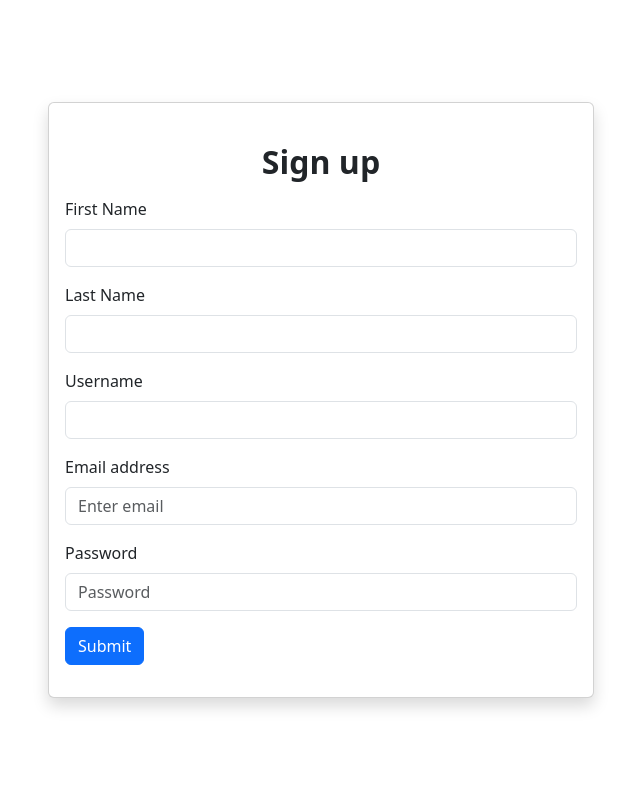
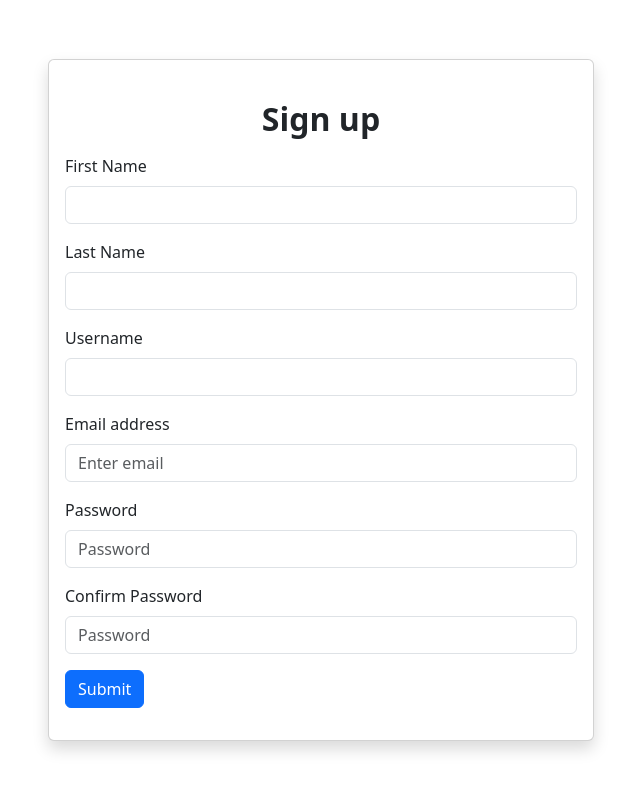
Before and after one commit to adrianabenedetti/whishgram_frontend, a React (Create React App) app: page /Signup in a window 1280 px wide. Shown: the top 790 px of the page, without its empty margins (319-959 px from the left). Built offline with nearby package versions, Linux system fonts and the light colour scheme.

Commit message:
signUpValidationPassword

```diff
--- a/package.json
+++ b/package.json
@@ -9,6 +9,7 @@
     "bootstrap": "^5.3.0",
     "bootstrap-icons": "^1.10.5",
     "dotenv": "^16.3.1",
+    "framer-motion": "^10.12.21",
     "jwt-decode": "^3.1.2",
     "react": "^18.2.0",
     "react-bootstrap": "^2.8.0",
--- a/src/App.css
+++ b/src/App.css
@@ -2,37 +2,8 @@
   text-align: center;
 }
 
-.App-logo {
-  height: 40vmin;
-  pointer-events: none;
+*{
+  margin: 0;
+  padding: 0;
+  box-sizing: border-box;
 }
-
-@media (prefers-reduced-motion: no-preference) {
-  .App-logo {
-    animation: App-logo-spin infinite 20s linear;
-  }
-}
-
-.App-header {
-  background-color: #282c34;
-  min-height: 100vh;
-  display: flex;
-  flex-direction: column;
-  align-items: center;
-  justify-content: center;
-  font-size: calc(10px + 2vmin);
-  color: white;
-}
-
-.App-link {
-  color: #61dafb;
-}
-
-@keyframes App-logo-spin {
-  from {
-    transform: rotate(0deg);
-  }
-  to {
-    transform: rotate(360deg);
-  }
-}
--- a/src/App.js
+++ b/src/App.js
@@ -4,6 +4,7 @@ import Home from './pages/Home';
 import SignUp from './pages/SignUp';
 import Login from './pages/Login';
 import Dashboard from './pages/Dashboard';
+import Products from './pages/Products';
 
 
 function App() {
@@ -14,6 +15,7 @@ function App() {
         <Route path="/Signup" element={<SignUp />} />
         <Route path='/Login' element={<Login />} />
         <Route path='/Dashboard' element={<Dashboard />} />
+        <Route path='/Products' element={<Products />} />
       </Routes>
     </BrowserRouter>
   );
--- a/src/pages/Login.js
+++ b/src/pages/Login.js
@@ -2,6 +2,7 @@ import React from 'react'
 import { Col, Button, Row, Container, Card, Form } from "react-bootstrap";
 import { Link, useNavigate } from 'react-router-dom';
 import { useState } from 'react';
+import {motion} from 'framer-motion';
 
 const Login = () => {
     const initialStateData = {
@@ -76,17 +77,17 @@ const Login = () => {
                     className="mb-3"
                     controlId="formBasicCheckbox"
                   ></Form.Group>
-                  <div className="d-grid">
+                  <motion.div className="d-grid" whileHover={{scale:1.1}} whileTap={{scale:0.9}}>
                     <Button variant="primary" type="submit">
                       Login
                     </Button>
-                  </div>
+                  </motion.div>
                 </Form>
                 <div className="mt-3">
                   <p className="mb-0  text-center">
                     Don't have an account?{" "}
                     <Link to="/SignUp">
-                      <span className="text-primary fw-bold">Sign Up</span>
+                      <motion.span className="text-primary fw-bold" whileHover={{scale:1.1}} whileTap={{scale:0.9}}>Sign Up</motion.span>
                     </Link>
                   </p>
                 </div>
--- /dev/null
+++ b/src/pages/Products.js
@@ -0,0 +1,10 @@
+import React from 'react'
+
+const Products = () => {
+
+  return (
+    <div>Products</div>
+  )
+}
+
+export default Products
--- a/src/pages/SignUp.js
+++ b/src/pages/SignUp.js
@@ -10,8 +10,8 @@ const SignUp = () => {
     userName: "",
     email: "",
     password: "",
+    confirmPassword:""
   });
-  console.log(formData);
 
   const handleChange = (e) => {
     setFormData((prev) => ({
@@ -20,8 +20,16 @@ const SignUp = () => {
     }));
   };
 
+  const checkPassword = () => {
+    if(formData.password === formData.confirmPassword) {
+      return true
+    }
+    return false
+
+  }
   const handleSubmit = async (e) => {
     e.preventDefault();
+    if (checkPassword()) {
       try {
         const req = await fetch("http://localhost:5050/users/new", {
           method: "POST",
@@ -39,6 +47,9 @@ const SignUp = () => {
       } catch (error) {
         console.log(error);
       }
+    } else {
+      return console.log("error")
+    }
   };
 
   const resetFields = () => {
@@ -48,6 +59,7 @@ const SignUp = () => {
       userName: "",
       email: "",
       password: "",
+      confirmPassword:""
     });
   };
 
@@ -108,6 +120,16 @@ const SignUp = () => {
                       value={formData.password}
                     />
                   </Form.Group>
+                  <Form.Group className="mb-3" controlId="formBasicPassword">
+                    <Form.Label>Confirm Password</Form.Label>
+                    <Form.Control
+                      type="password"
+                      placeholder="Password"
+                      name="confirmPassword"
+                      onChange={handleChange}
+                      value={formData.confirmPassword}
+                    />
+                  </Form.Group>
                   <Button variant="primary" type="submit" className='text-align-center'>
                     Submit
                   </Button>
```
Also changed, not shown: src/components/BadgeList.js (added, +9 -0 lines), src/pages/Dashboard.js (+12 -2 lines), 1 other file (tests, documents, lock files or other folders). Lines whose indentation alone changed are shown as unchanged.
